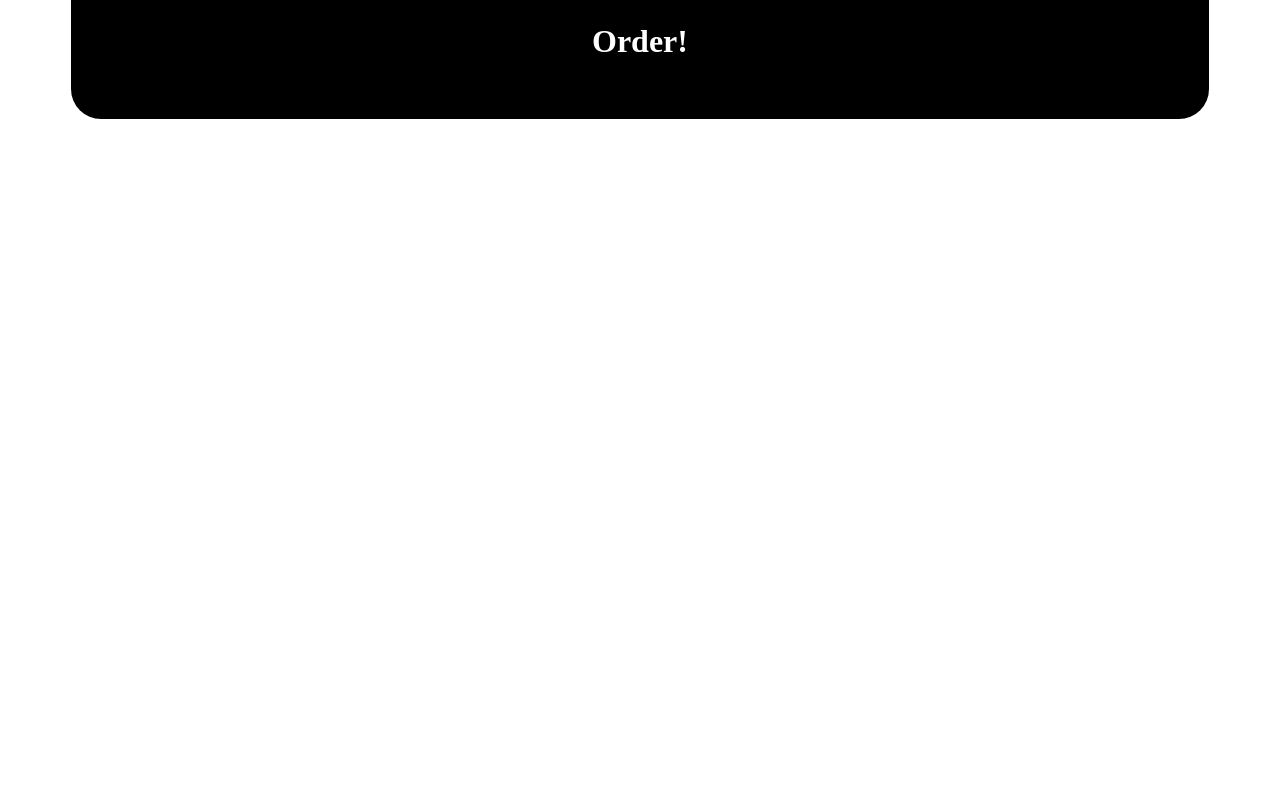
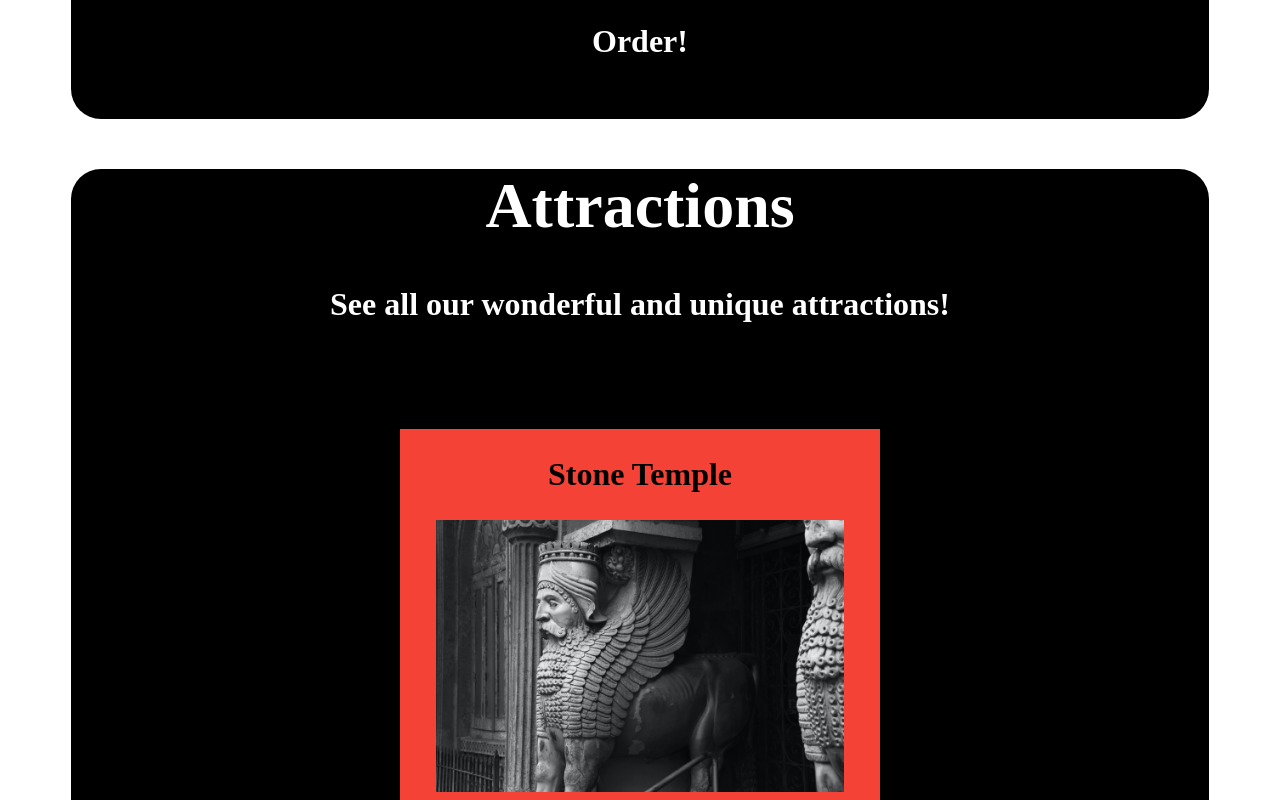
Before and after one commit to staten-island-tech/vue-project-2-ebt, a Nuxt app in the folder project/: page / in a window 1280 px wide. Shown: the part 2000-2800 px from the top of the page. Built offline with nearby package versions, Linux system fonts and the light colour scheme.

Commit message:
Fixed section backgrounds

```diff
--- a/project/pages/index.vue
+++ b/project/pages/index.vue
@@ -5,12 +5,15 @@
     <Restaurant class="section" />
     <Shop ref="shop" class="section" />
     <Tickets class="section" />
+    <Attractions class="section" />
     <Footer class="footer" />
   </div>
 </template>
 
 <script>
+import Attractions from "../components/Attractions.vue";
 export default {
+  components: { Attractions },
   name: "IndexPage",
   methods: {
     scrollMeTo() {
```
